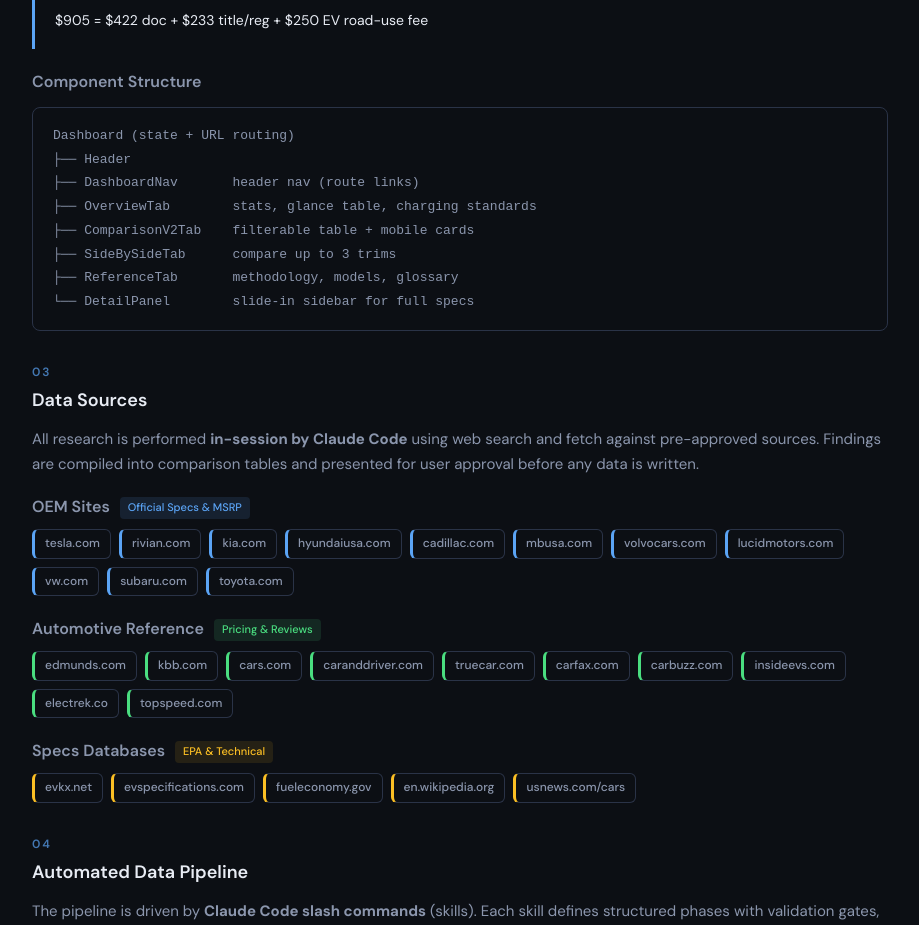
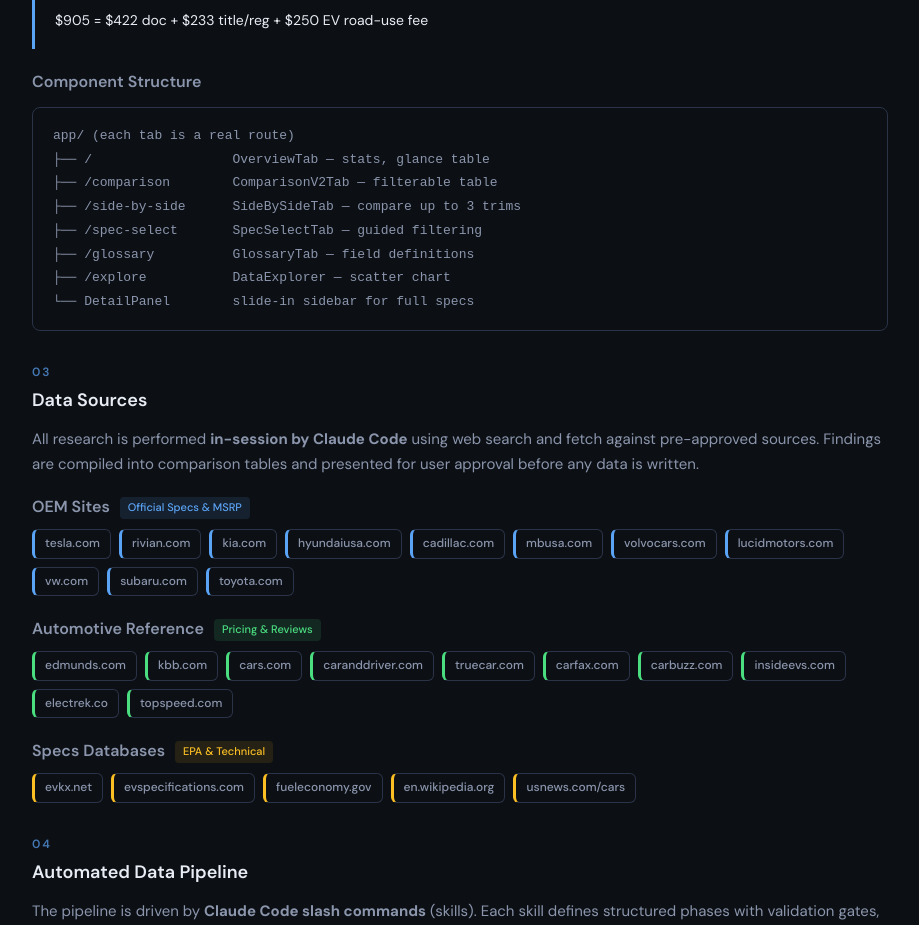
Before and after one commit to dpm5045/ev-suv-comparison, a Next.js app: page /tech-stack in a window 1280 px wide. Shown: the part 1480-2405 px from the top of the page, without its empty margins (180-1099 px from the left). Built offline with nearby package versions, Linux system fonts and the light colour scheme; no server answers.

Commit message:
feat: 301 redirects from ?tab= URLs, update internal links and docs to routes

```diff
--- a/app/about/page.tsx
+++ b/app/about/page.tsx
@@ -74,7 +74,7 @@
             </p>
             <p>
               For charging terminology and field definitions, see
-              the <Link href="/?tab=glossary" className="info-link">Glossary</Link> tab
+              the <Link href="/glossary" className="info-link">Glossary</Link> page
               on the main comparison tool.
             </p>
           </section>
--- a/app/compare/[slug]/page.tsx
+++ b/app/compare/[slug]/page.tsx
@@ -273,7 +273,7 @@
 
         <div style={{ marginTop: '1.5rem', textAlign: 'center' }}>
           <Link
-            href={`/?tab=sidebyside&v1=${encodeURIComponent(nameA)}&v2=${encodeURIComponent(nameB)}`}
+            href={`/side-by-side?v1=${encodeURIComponent(nameA)}&v2=${encodeURIComponent(nameB)}`}
             className="back-link"
             style={{ fontSize: 15 }}
           >
--- a/app/page.tsx
+++ b/app/page.tsx
@@ -18,7 +18,7 @@
         description: `Compare ${trimCount} trims across ${vehicleCount} vehicles — pricing, range, charging, cargo & more for every 3-row electric vehicle.`,
         potentialAction: {
           '@type': 'SearchAction',
-          target: `${SITE_URL}/?tab=comparison&q={search_term_string}`,
+          target: `${SITE_URL}/comparison?q={search_term_string}`,
           'query-input': 'required name=search_term_string',
         },
       }} />
--- a/app/tech-stack/page.tsx
+++ b/app/tech-stack/page.tsx
@@ -88,13 +88,13 @@
           </div>
 
           <h3>Component Structure</h3>
-          <pre className={styles.pre}><code>{`Dashboard (state + URL routing)
-├── Header
-├── DashboardNav       header nav (route links)
-├── OverviewTab        stats, glance table, charging standards
-├── ComparisonV2Tab    filterable table + mobile cards
-├── SideBySideTab      compare up to 3 trims
-├── ReferenceTab       methodology, models, glossary
+          <pre className={styles.pre}><code>{`app/ (each tab is a real route)
+├── /                  OverviewTab — stats, glance table
+├── /comparison        ComparisonV2Tab — filterable table
+├── /side-by-side      SideBySideTab — compare up to 3 trims
+├── /spec-select       SpecSelectTab — guided filtering
+├── /glossary          GlossaryTab — field definitions
+├── /explore           DataExplorer — scatter chart
 └── DetailPanel        slide-in sidebar for full specs`}</code></pre>
         </section>
 
--- a/components/VehicleSummaryPanel.tsx
+++ b/components/VehicleSummaryPanel.tsx
@@ -169,7 +169,7 @@
             )}
 
             <div style={{ marginTop: '1.5rem', textAlign: 'center' }}>
-              <Link href={`/?tab=comparison&vehicle=${encodeURIComponent(vehicle)}`} className="vsp-fullpage-link" onClick={onClose}>
+              <Link href={`/comparison?vehicle=${encodeURIComponent(vehicle)}`} className="vsp-fullpage-link" onClick={onClose}>
                 Compare all trims <span aria-hidden="true">→</span>
               </Link>
             </div>
--- a/next.config.mjs
+++ b/next.config.mjs
@@ -20,6 +20,22 @@
       },
     ]
   },
+  async redirects() {
+    // Legacy ?tab= dashboard URLs → real routes (other query params carry over)
+    const tabRoutes = [
+      ['comparison', '/comparison'],
+      ['sidebyside', '/side-by-side'],
+      ['specselect', '/spec-select'],
+      ['glossary', '/glossary'],
+      ['reference', '/glossary'],
+    ]
+    return tabRoutes.map(([tab, destination]) => ({
+      source: '/',
+      has: [{ type: 'query', key: 'tab', value: tab }],
+      destination,
+      permanent: true,
+    }))
+  },
 }
 
 export default config
```
Also changed, not shown: app/vehicles/[slug]/page.tsx (+4 -4 lines), 2 other files (tests, documents, lock files or other folders).
